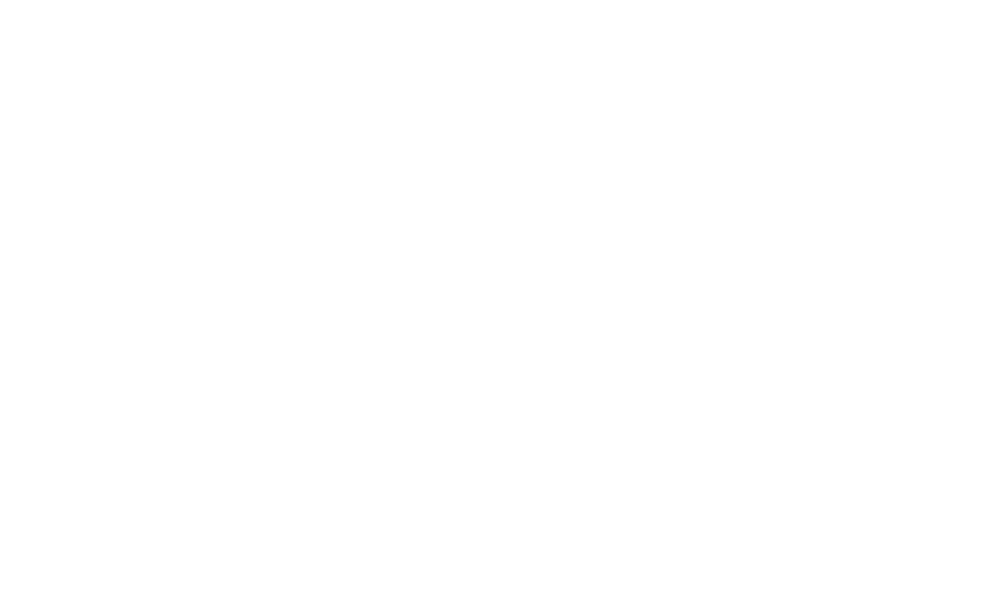
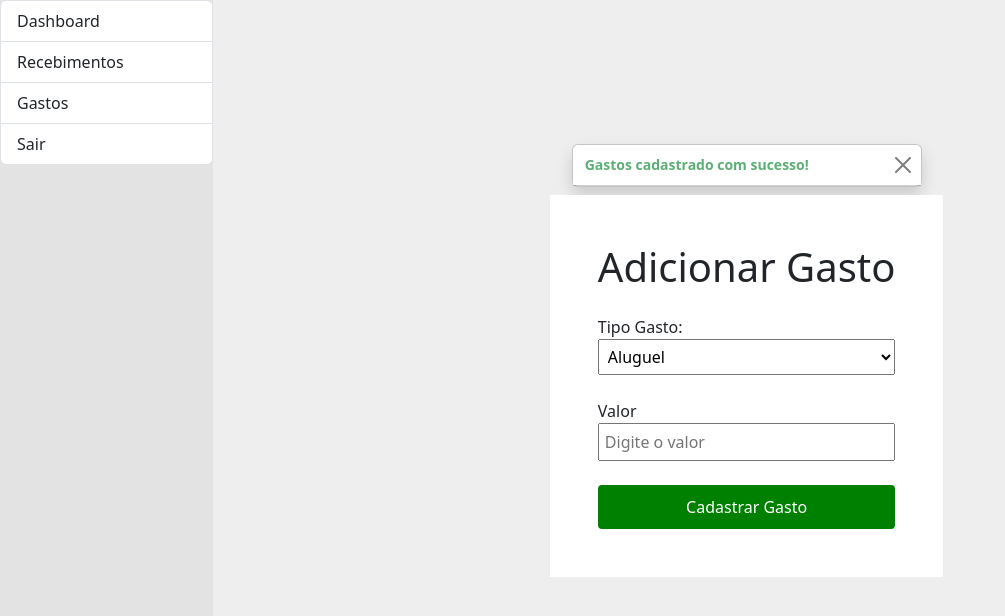
Before and after one commit to pedrohmori/handfin, a plain HTML site: page pages/gasto.html in a window 1280 px wide. Shown: the whole page, without its empty margins (0-1005 px from the left). Drawn offline with Linux system fonts and the light colour scheme.

Commit message:
Projeto quase completo

```diff
--- a/css/css.css
+++ b/css/css.css
@@ -48,7 +48,6 @@ h1, h2, h3, h4, p {
     height: 80px;
     padding: 5px;
     background-color: #fff;
-
 }
 
 .logo img {
@@ -108,3 +107,7 @@ text-align: center;
 display: block;
 margin: 0 auto;
 }
+
+.input-valor{
+  width: 100%;
+}
--- a/pages/gasto.html
+++ b/pages/gasto.html
@@ -0,0 +1,110 @@
+<!DOCTYPE html>
+<html lang="pt-br">
+
+<head>
+    <meta charset="UTF-8">
+    <meta name="viewport" content="width=device-width, initial-scale=1.0">
+
+    <link rel="stylesheet" href="../bootstrap-5.3.0-dist/css/bootstrap.css">
+    <link rel="stylesheet" href="../css/css.css">
+
+    <title>Recebimento</title>
+
+    <style>
+
+      .custom-side-bar{
+        width: 20%;
+        height: 100vh;
+        background-color: #e3e3e3;
+      }
+
+      ul {
+        width: 100%;
+        padding-bottom: 5px;
+      }
+
+
+      .main-container{
+        width: 80%;
+        height: 100vh;
+      }
+
+      .div-itens{
+        width: 50%;
+      }
+
+      .img-container{
+        width: 400px;
+      }
+
+      .recebimentos{
+        color: #5DB075;
+      }
+
+      .pagamentos {
+        color: #CE2525;
+      }
+
+
+      /* Chrome, Safari, Edge, Opera */
+input::-webkit-outer-spin-button,
+input::-webkit-inner-spin-button {
+  -webkit-appearance: none;
+  margin: 0;
+}
+
+/* Firefox */
+input[type=number] {
+  -moz-appearance: textfield;
+}
+
+    </style>
+</head>
+<body>
+
+<div class="d-flex">
+  <div class ="custom-side-bar">
+    <ul class="list-group">
+      <a class="list-group-item" href="./dashboard.html">Dashboard</a>
+      <a class="list-group-item" href="./recebimento.html">Recebimentos</a>
+      <a class="list-group-item" href="./gasto.html">Gastos</a>
+      <a class="list-group-item" href="./index.html">Sair</a>
+    </ul>
+</div>
+
+<main class="login d-flex flex-column">
+    <div class="toast show mb-2" role="alert" aria-live="assertive" aria-atomic="true">
+        <div class="toast-header">
+          <strong class="me-auto recebimentos">Gastos cadastrado com sucesso!</strong>
+          <button type="button" class="btn-close" data-bs-dismiss="toast" aria-label="Close"></button>
+        </div>
+      </div>
+
+    <form class="form-login" >
+        <h1 class="h1-login">Adicionar Gasto</h1>
+
+        <div class="input-wrapper d-flex flex-column">
+            <label name="username" >Tipo Gasto:</label>
+            <select class="form-input"  name="username" placeholder="Username">
+                <option value="aluguel">Aluguel</option>
+                <option value="despesa_fixa">Despesa Fixas</option>
+                <option value="outros">Outros</option>
+                <option value="cartao_debito">Cartão Débito</option>
+                <option value="cartao_credito">Cartão Crédito</option>
+            </select>
+        </div>
+        <div class="input-wrapper">
+            <label name="username">Valor</label>
+            <input type="number" class="form-input input-valor" name="username" placeholder="Digite o valor"/>
+        </div>
+
+        <a href="./gasto.html" class="input-cadastro aling-center">Cadastrar Gasto</a>
+    </form>
+
+</main>
+
+
+
+</div>
+</body>
+</html>
```
Also changed, not shown: pages/cadastro.html (+4 -4 lines), pages/dashboard.html (+2 -2 lines), pages/recebimento.html (+43 -1 lines), images/logo.jpg.
